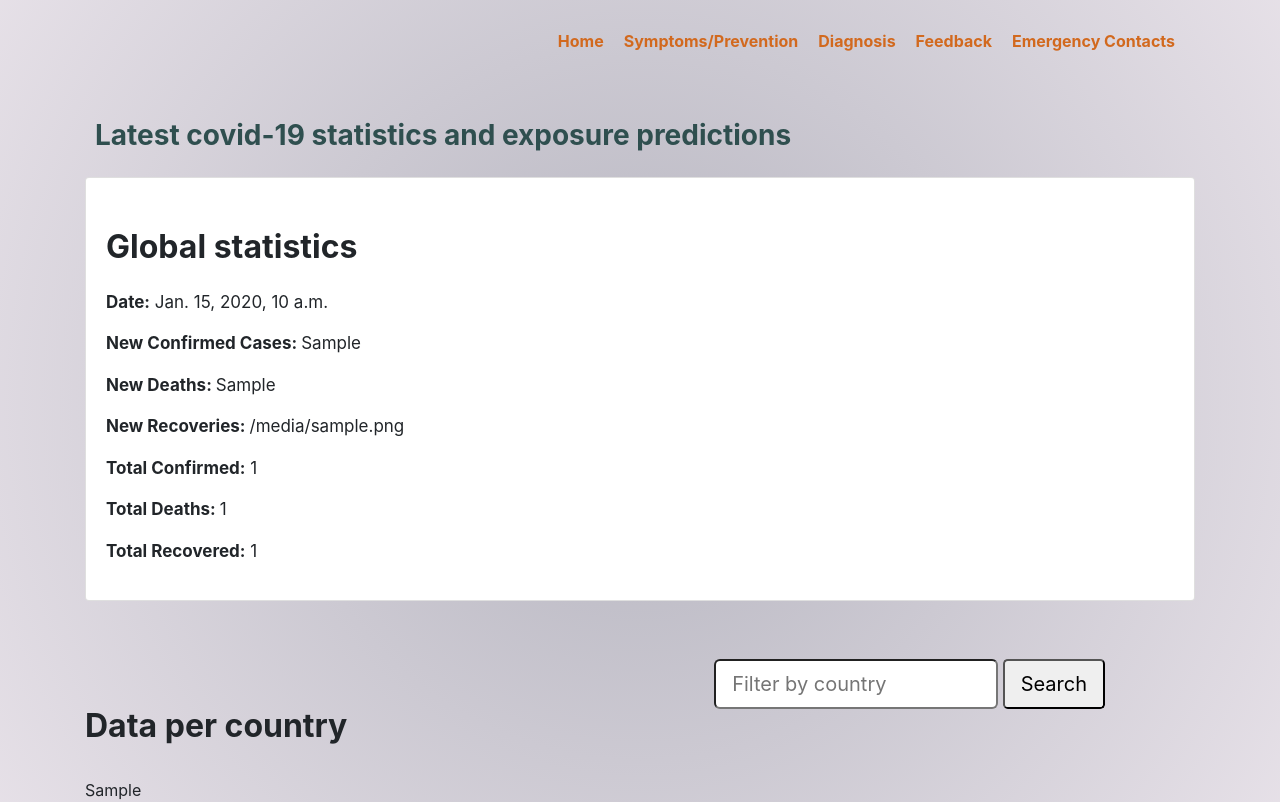
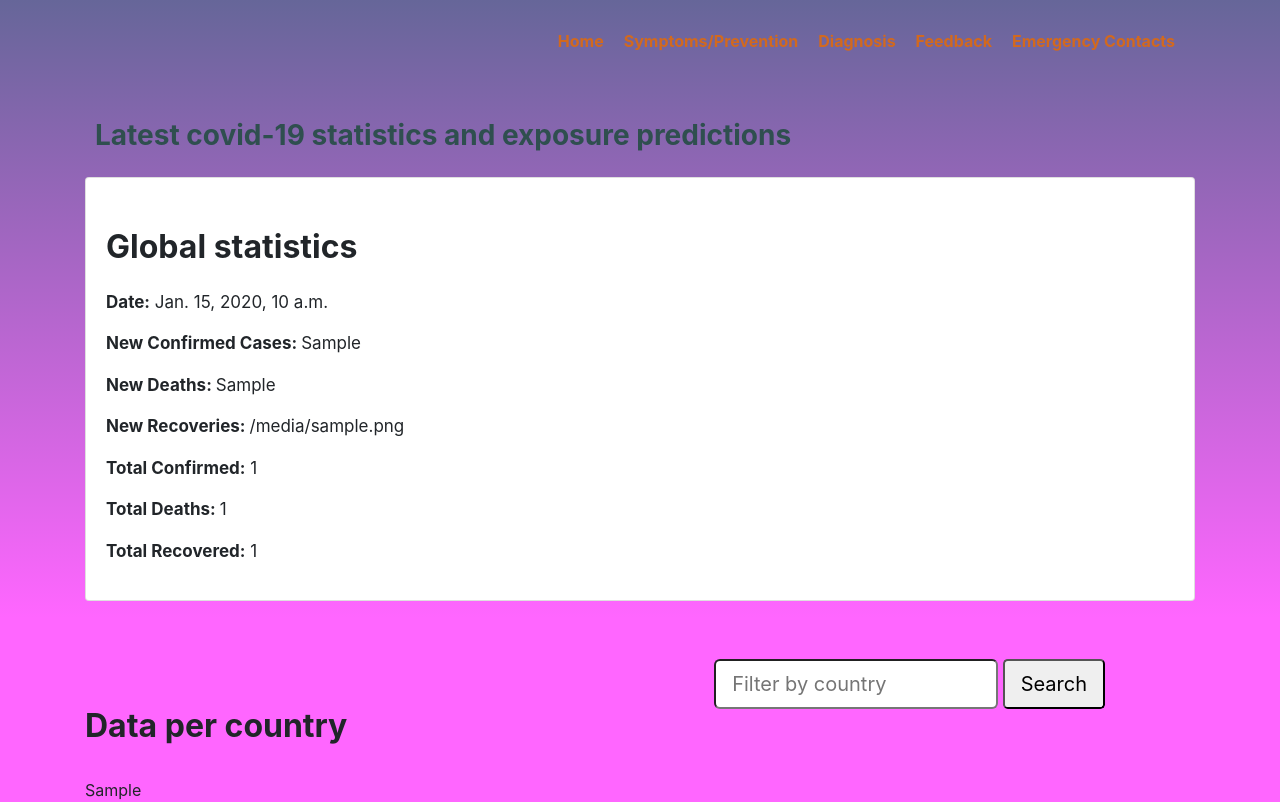
Before and after one commit to MsMutinda/CovidTracker, a Django app: template Tracker/templates/Tracker/home.html in a window 1280 px wide. Run offline with Django 3.2, Linux system fonts and the light colour scheme; the template is opened without the code that fills it: most values are stand-ins (such as "Sample title", 1, 10 or a date in 2020); parts of the project's set-up code (start-up, migrations or seed data) failed here and were passed over; some libraries are stand-ins or nearby versions.

Commit message:
Home styling

```diff
--- a/Tracker/static/css/home.css
+++ b/Tracker/static/css/home.css
@@ -1,9 +1,10 @@
-body {
-    background: rgb(2, 0, 36);
-    background: radial-gradient(circle,
-    rgba(2,0,36,0.29315476190476186) 0%,
-    rgba(160,139,166,0.2679446778711485) 100%, rgba(0,212,255,1) 100%);
-}
+/*body {*/
+/*    background: rgb(2, 0, 36);*/
+/*    background: radial-gradient(circle,*/
+/*    rgba(2,0,36,0.29315476190476186) 0%,*/
+/*    rgba(160,139,166,0.2679446778711485) 100%, rgba(0,212,255,1) 100%);*/
+/*}*/
+
 ul, li {
     display: inline-flex;
     padding: 5px;
--- a/Tracker/templates/Tracker/home.html
+++ b/Tracker/templates/Tracker/home.html
@@ -10,7 +10,7 @@
 <!--        <script src="{% static '/js/processHbars.js' %}" type="text/javascript"></script>-->
 </head>
 
-<body>
+<body style="background: linear-gradient(to bottom, #666699 0%, #ff66ff 77%)">
 <div class="container">
   <div>
     <ul class="float-right list-unstyled font-weight-bold pt-4">
```
